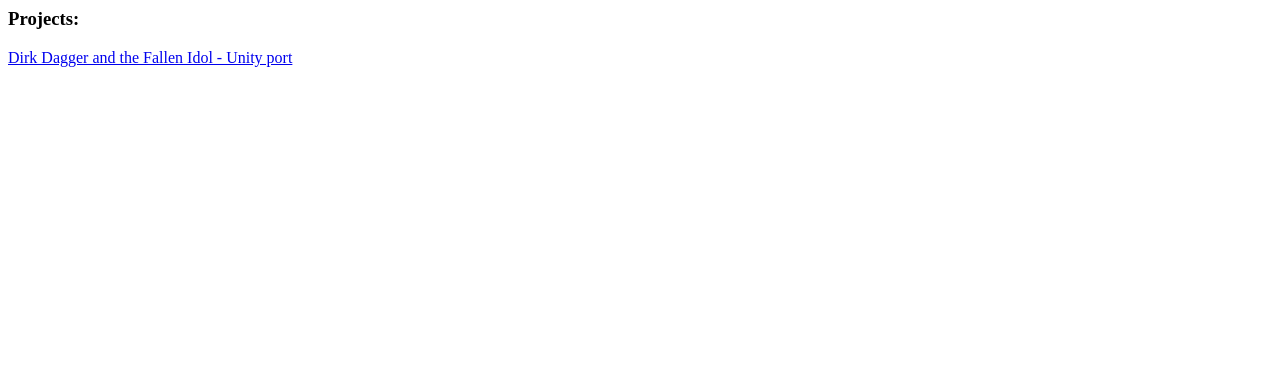
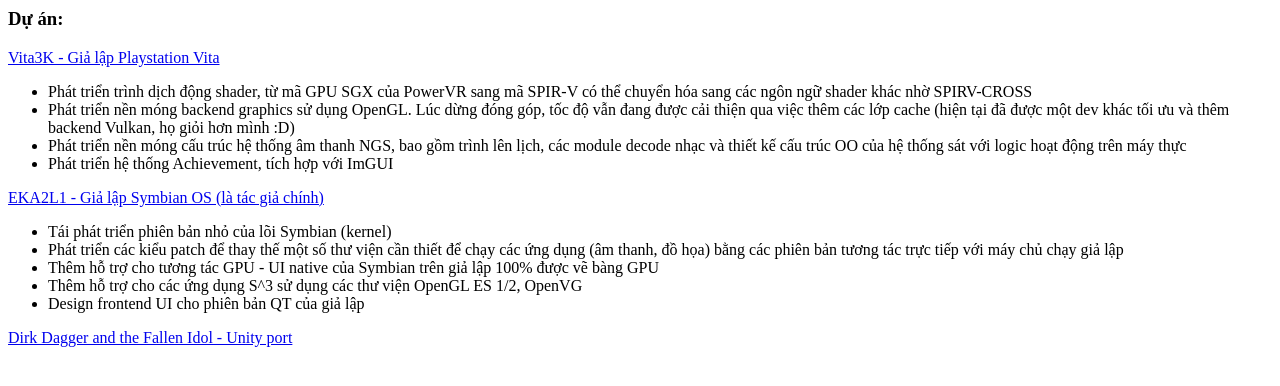
Before and after one commit to trongthu3212/trongthu3212.github.io, a plain HTML site: page index.html in a window 1280 px wide. Drawn offline with Linux system fonts and the light colour scheme.

Commit message:
Redirect game to another website

```diff
--- a/index.html
+++ b/index.html
@@ -1,9 +1,24 @@
 <html>
   <head>
-    <title>Temporary website</title>
+    <title>Nhớ thêm bootstrap</title>
   </head>
   <body>
-    <h3>Projects:</h3>
-    <a href="dirkdagger/">Dirk Dagger and the Fallen Idol - Unity port</a>
+    <h3>Dự án:</h3>
+    <a href="https://github.com/Vita3K/Vita3K">Vita3K - Giả lập Playstation Vita</a>
+      <ul>
+        <li>Phát triển trình dịch động shader, từ mã GPU SGX của PowerVR sang mã SPIR-V có thể chuyển hóa sang các ngôn ngữ shader khác nhờ SPIRV-CROSS</li>
+        <li>Phát triển nền móng backend graphics sử dụng OpenGL. Lúc dừng đóng góp, tốc độ vẫn đang được cải thiện qua việc thêm các lớp cache (hiện tại đã được một dev khác tối ưu và thêm backend Vulkan, họ giỏi hơn mình :D)</li>
+        <li>Phát triển nền móng cấu trúc hệ thống âm thanh NGS, bao gồm trình lên lịch, các module decode nhạc và thiết kế cấu trúc OO của hệ thống sát với logic hoạt động trên máy thực</li>
+        <li>Phát triển hệ thống Achievement, tích hợp với ImGUI</li>
+      </ul>
+    <a href="https://github.com/EKA2L1/EKA2L1">EKA2L1 - Giả lập Symbian OS (là tác giả chính)</a>
+      <ul>
+        <li>Tái phát triển phiên bản nhỏ của lõi Symbian (kernel)</li>
+        <li>Phát triển các kiểu patch để thay thế một số thư viện cần thiết để chạy các ứng dụng (âm thanh, đồ họa) bằng các phiên bản tương tác trực tiếp với máy chủ chạy giả lập</li>
+        <li>Thêm hỗ trợ cho tương tác GPU - UI native của Symbian trên giả lập 100% được vẽ bàng GPU</li>
+        <li>Thêm hỗ trợ cho các ứng dụng S^3 sử dụng các thư viện OpenGL ES 1/2, OpenVG</li>
+        <li>Design frontend UI cho phiên bản QT của giả lập</li>
+      </ul>
+    <a href="https://anni.12l1.com/dirkdagger/">Dirk Dagger and the Fallen Idol - Unity port</a>
   </body>
 </html>
```
